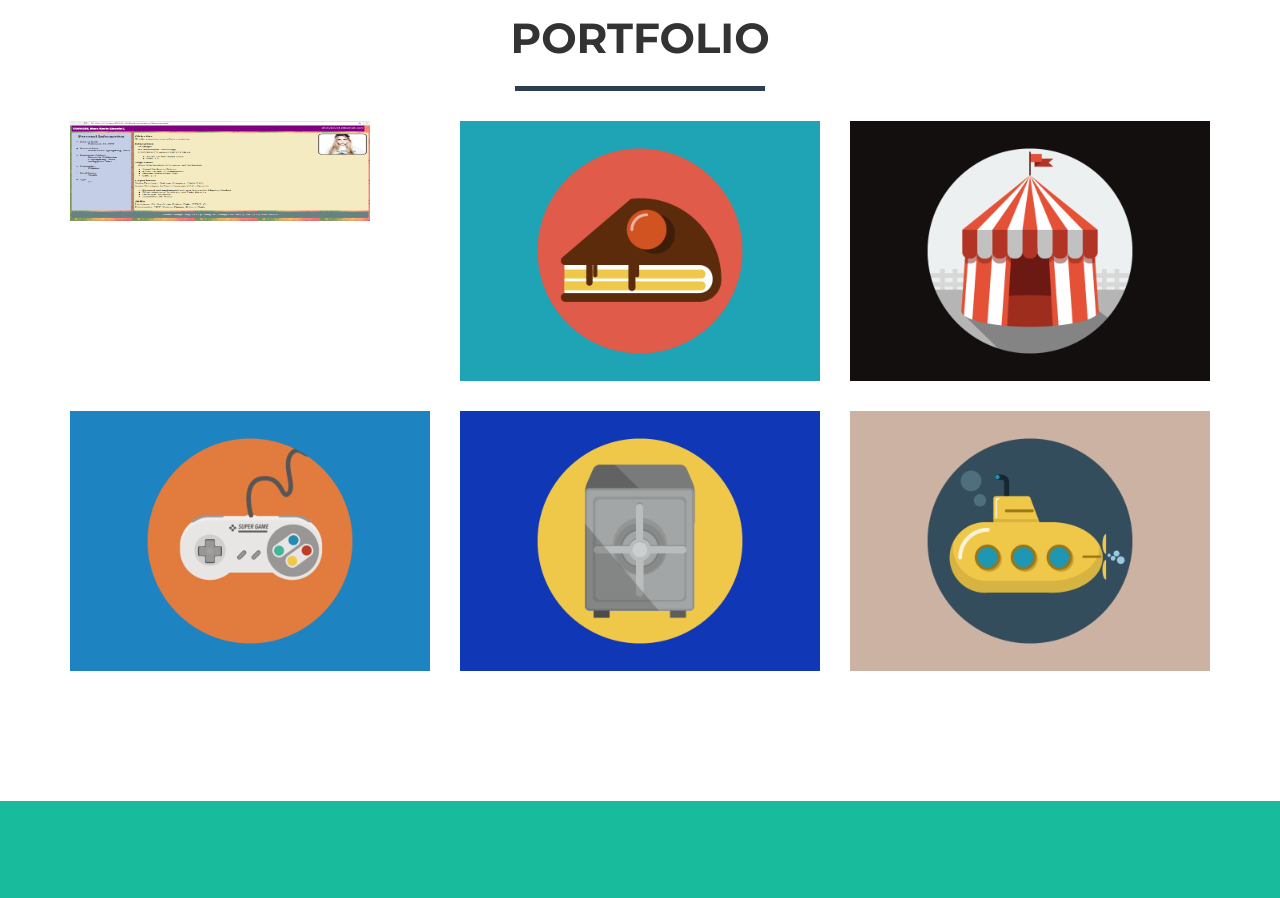
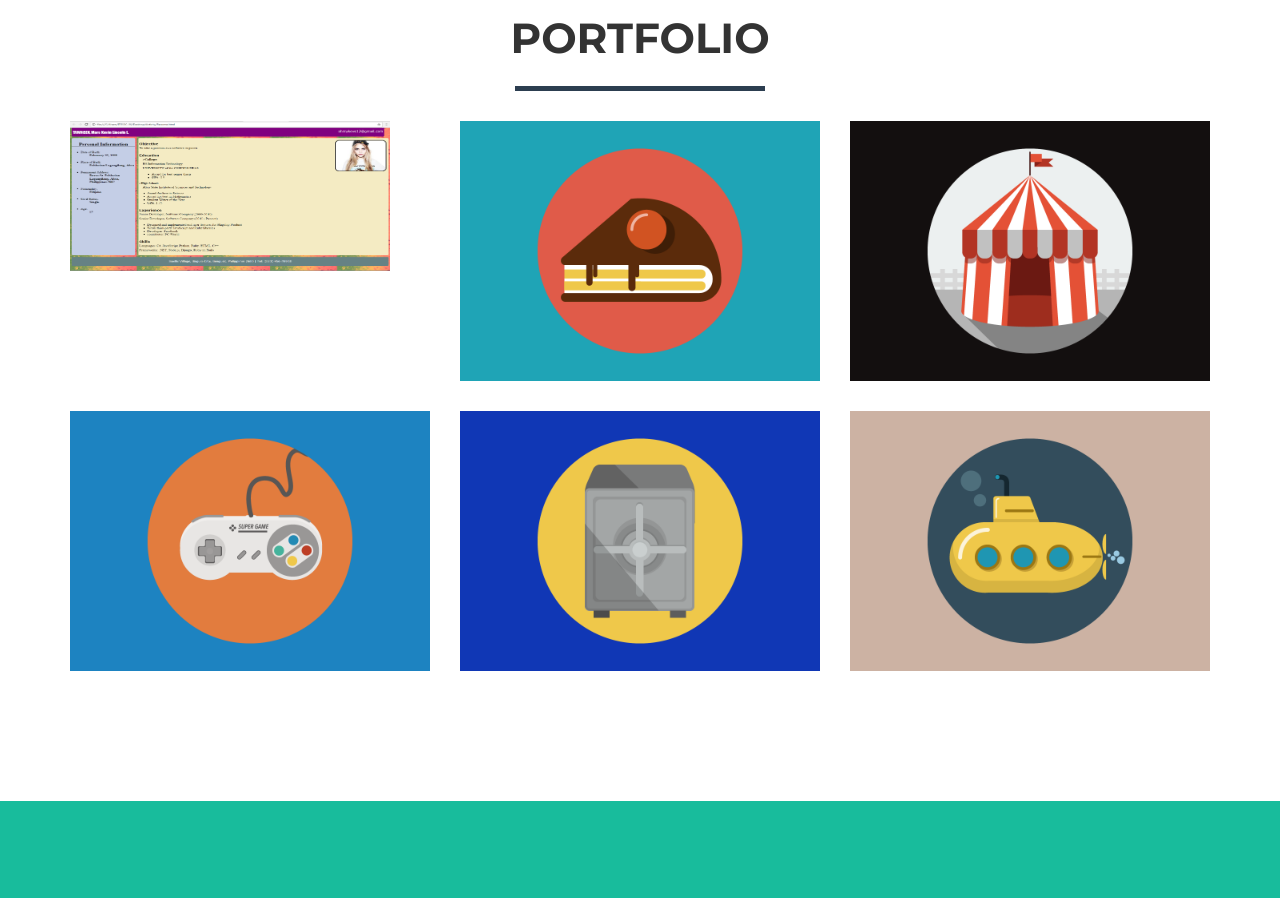
Before and after one commit to kevintawagen/github.io, a website: page index.html in a window 1280 px wide. Shown: the part 1140-2038 px from the top of the page. Drawn offline with nearby package versions, Linux system fonts and the light colour scheme.

Commit message:
Update index.html

```diff
--- a/index.html
+++ b/index.html
@@ -99,7 +99,7 @@
                                 <i class="fa fa-search-plus fa-3x"></i>
                             </div>
                         </div>
-                        <img src="resume.PNG" class="img-responsive" alt="" style="width: 300px; height: 100px">
+                        <img src="resume.PNG" class="img-responsive" alt="" style="width: 320px; height: 150px">
                     </a>
                 </div>
                 <div class="col-sm-4 portfolio-item">
```
